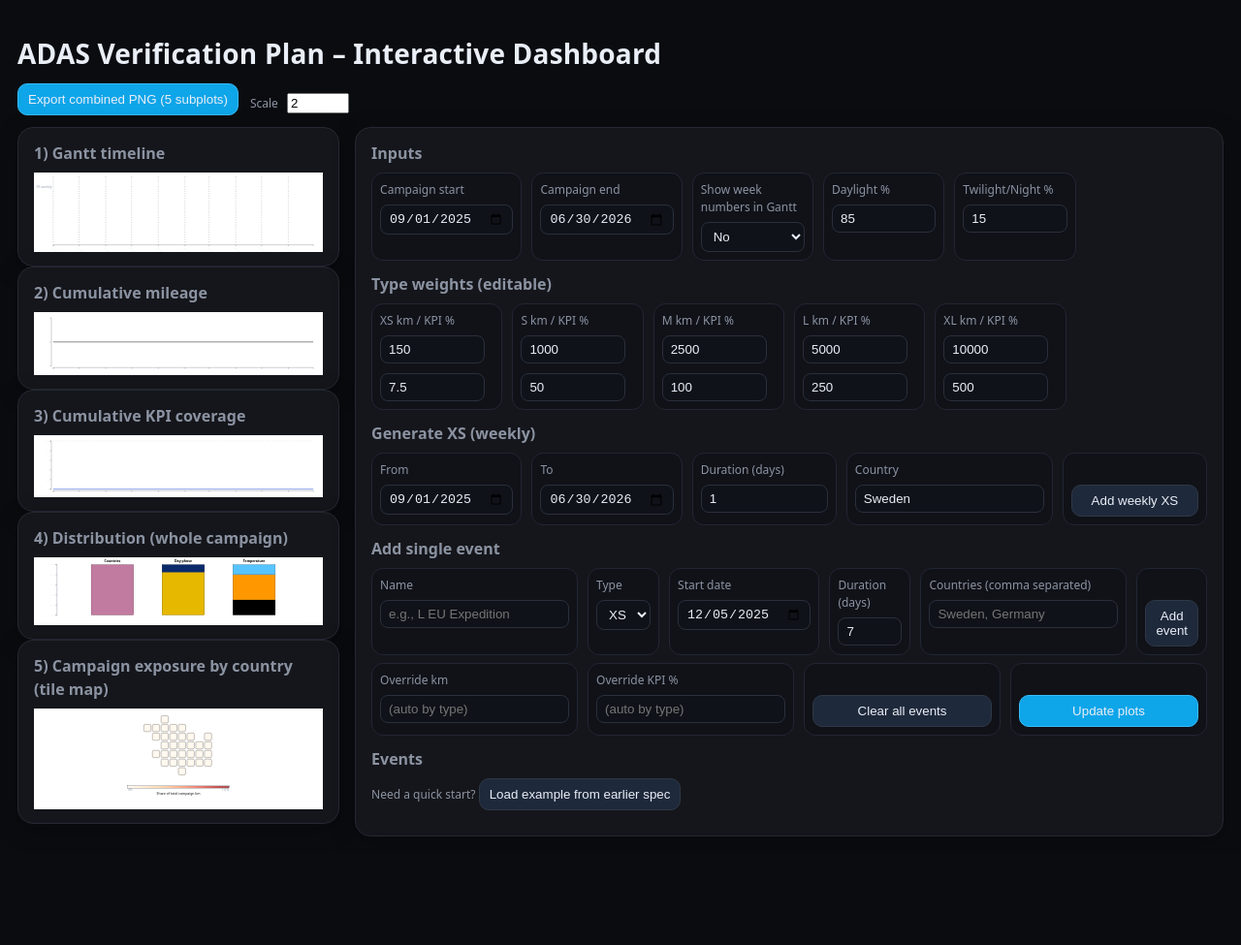
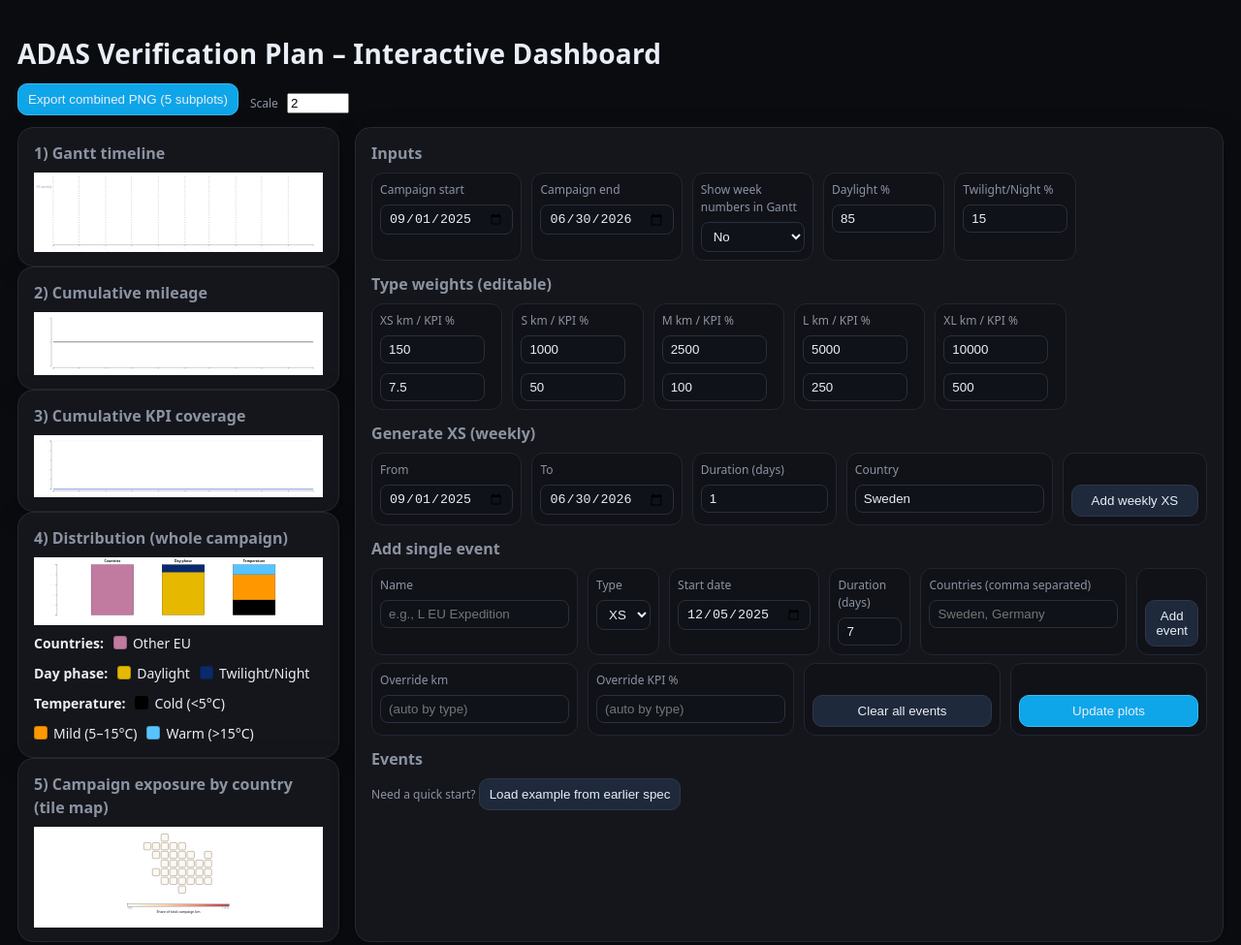
Before and after one commit to Lynoit/lynoit.github.io, a plain HTML site: page Adas_kpi_verfication_timeplan.html in a window 1280 px wide. Shown: the whole page at 97% size. Before the commit the page ends 881 px from the top, so only its background shows below. Drawn offline with nearby package versions, Linux system fonts and the light colour scheme.

Commit message:
Update Adas_kpi_verfication_timeplan.html

```diff
--- a/Adas_kpi_verfication_timeplan.html
+++ b/Adas_kpi_verfication_timeplan.html
@@ -50,7 +50,8 @@
       <div class="card"><h2>1) Gantt timeline</h2><svg id="gantt" viewBox="0 0 1200 330"></svg></div>
       <div class="card"><h2>2) Cumulative mileage</h2><svg id="mileage" viewBox="0 0 1200 260"></svg></div>
       <div class="card"><h2>3) Cumulative KPI coverage</h2><svg id="kpi" viewBox="0 0 1200 260"></svg></div>
-      <div class="card"><h2>4) Distribution (whole campaign)</h2><svg id="dist" viewBox="0 0 1200 280"></svg></div>
+      <div class="card"><h2>4) Distribution (whole campaign)</h2><svg id="dist" viewBox="0 0 1200 280"></svg>
+      <div id="dist-legend" class="legend" style="margin-top:8px"></div></div>
       <div class="card"><h2>5) Campaign exposure by country (tile map)</h2><svg id="tilemap" viewBox="0 0 1200 420"></svg></div>
     </div>
 
@@ -278,6 +279,7 @@ Countries: ${e.countries.join(', ')}`);
   // 4) Distribution
   (function(){
     const svg = d3.select('#dist'); svg.selectAll('*').remove(); const h = +svg.attr('viewBox').split(' ')[3];
+    // country shares
     const kmByCountry = new Map();
     events.forEach(e=>{ const share=e.km/e.countries.length; e.countries.forEach(c=>kmByCountry.set(c,(kmByCountry.get(c)||0)+share)); });
     const totalKm = Array.from(kmByCountry.values()).reduce((a,b)=>a+b,0)||1;
@@ -290,22 +292,51 @@ Countries: ${e.countries.join(', ')}`);
     const groupX = d3.scaleBand().domain(['Countries','Day phase','Temperature']).range([120, 1120]).padding(0.4);
     const y = d3.scaleLinear().domain([0,100]).range([h-40, 30]);
 
-    stack('Countries', [...top6.map(d=>({label:d.name,v:d.pct})) , {label:'Other EU', v:otherPct}],
-      {'Sweden':'#f2a900','Denmark':'#00a8a8','Norway':'#2ecc71','Germany':'#00bcd4','Netherlands':'#ffd166','Belgium':'#e74c3c','Other EU':'#c27ba0'});
-    stack('Day phase', [{label:'Daylight',v:day,c:'#e6b800'},{label:'Twilight/Night',v:night,c:'#0a2a6b'}]);
-    stack('Temperature', temps);
+    // country colors
+    const colorsCountry = {
+      'Sweden':'#f2a900','Denmark':'#00a8a8','Norway':'#2ecc71','Germany':'#00bcd4','Netherlands':'#ffd166','Belgium':'#e74c3c','Other EU':'#c27ba0'
+    };
+
+    // Build explicit arrays so we can also render legends
+    const countriesData = [...top6.map(d=>({label:d.name, v:d.pct, c:colorsCountry[d.name]||'#6aa3ff'})), {label:'Other EU', v:otherPct, c:colorsCountry['Other EU']}] ;
+    const dayData = [{label:'Daylight', v:day, c:'#e6b800'},{label:'Twilight/Night', v:night, c:'#0a2a6b'}];
+    const tempData = temps;
+
+    stack('Countries', countriesData);
+    stack('Day phase', dayData);
+    stack('Temperature', tempData);
 
     svg.append('g').attr('transform','translate(95,0)').attr('class','axis').call(d3.axisLeft(y).ticks(5).tickFormat(d=>d+'%'));
 
-    function stack(group, arr, cmap){
+    function stack(group, arr){
       const x0 = groupX(group); let bottom = 0;
       arr.forEach(d=>{
         svg.append('rect').attr('x',x0).attr('y',y(bottom+d.v)).attr('width',groupX.bandwidth()).attr('height', y(bottom)-y(bottom+d.v))
-          .attr('fill', d.c || (cmap?cmap[d.label]:'#6aa3ff')).attr('stroke','#000').attr('stroke-width',.6)
+          .attr('fill', d.c).attr('stroke','#000').attr('stroke-width',.6)
           .append('title').text(`${group}: ${d.label} – ${d.v.toFixed(1)}%`);
         bottom += d.v;
       });
-      svg.append('text').attr('x', x0 + groupX.bandwidth()/2).attr('y', 20).attr('text-anchor','middle').text(group).style('font-weight',600);
+      svg.append('text').attr('x', x0 + groupX.bandwidth()/2).attr('y', 20).attr('text-anchor','middle').text(group).style('font-weight',600).attr('fill','#111');
+    }
+
+    // ---- HTML LEGEND just below the SVG ----
+    const legend = document.getElementById('dist-legend');
+    legend.innerHTML = '';
+    addLegendSection('Countries', countriesData.map(d=>({label:d.label, color:d.c})));
+    addLegendSection('Day phase', dayData.map(d=>({label:d.label, color:d.c})));
+    addLegendSection('Temperature', tempData.map(d=>({label:d.label, color:d.c})));
+
+    function addLegendSection(title, items){
+      const section = document.createElement('div');
+      section.className = 'row';
+      const strong = document.createElement('strong'); strong.textContent = title + ':'; section.appendChild(strong);
+      items.forEach(it=>{
+        const k = document.createElement('span'); k.className='k';
+        const sw = document.createElement('span'); sw.className='swatch'; sw.style.background = it.color; k.appendChild(sw);
+        const label = document.createElement('span'); label.textContent = it.label; k.appendChild(label);
+        section.appendChild(k);
+      });
+      legend.appendChild(section);
     }
   })();
 
```
